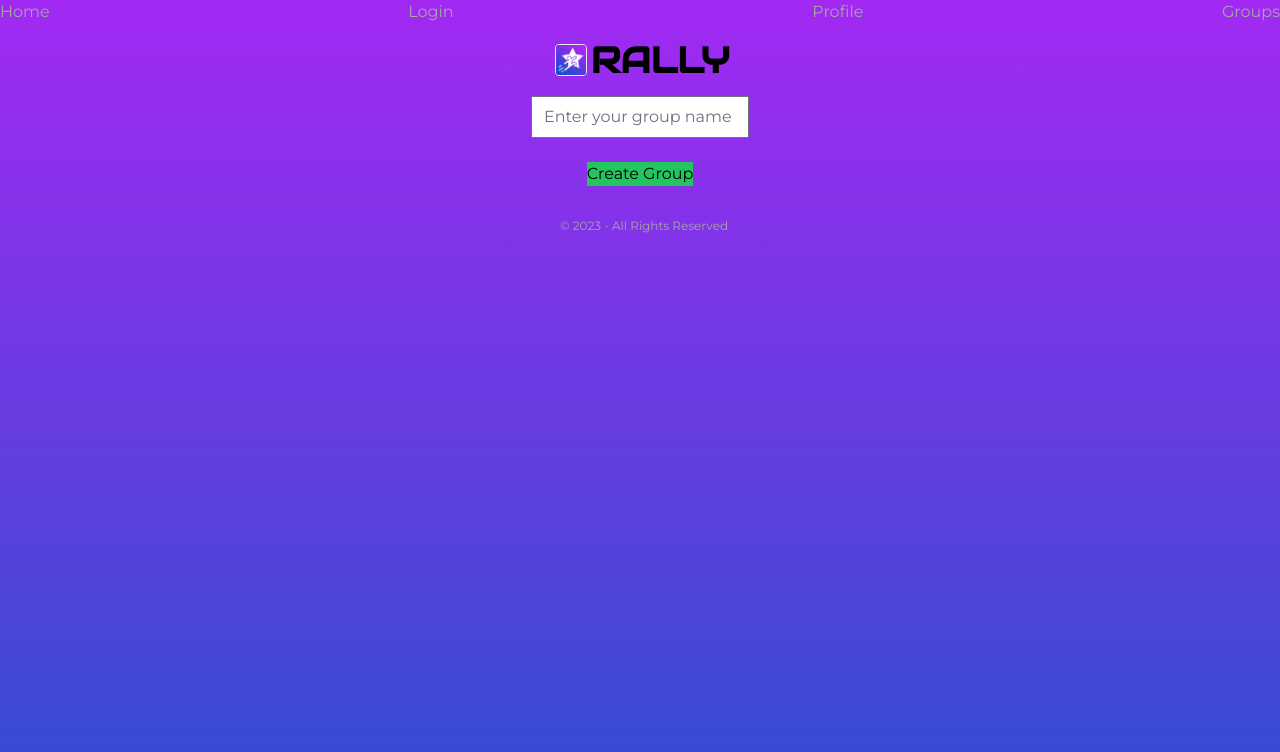
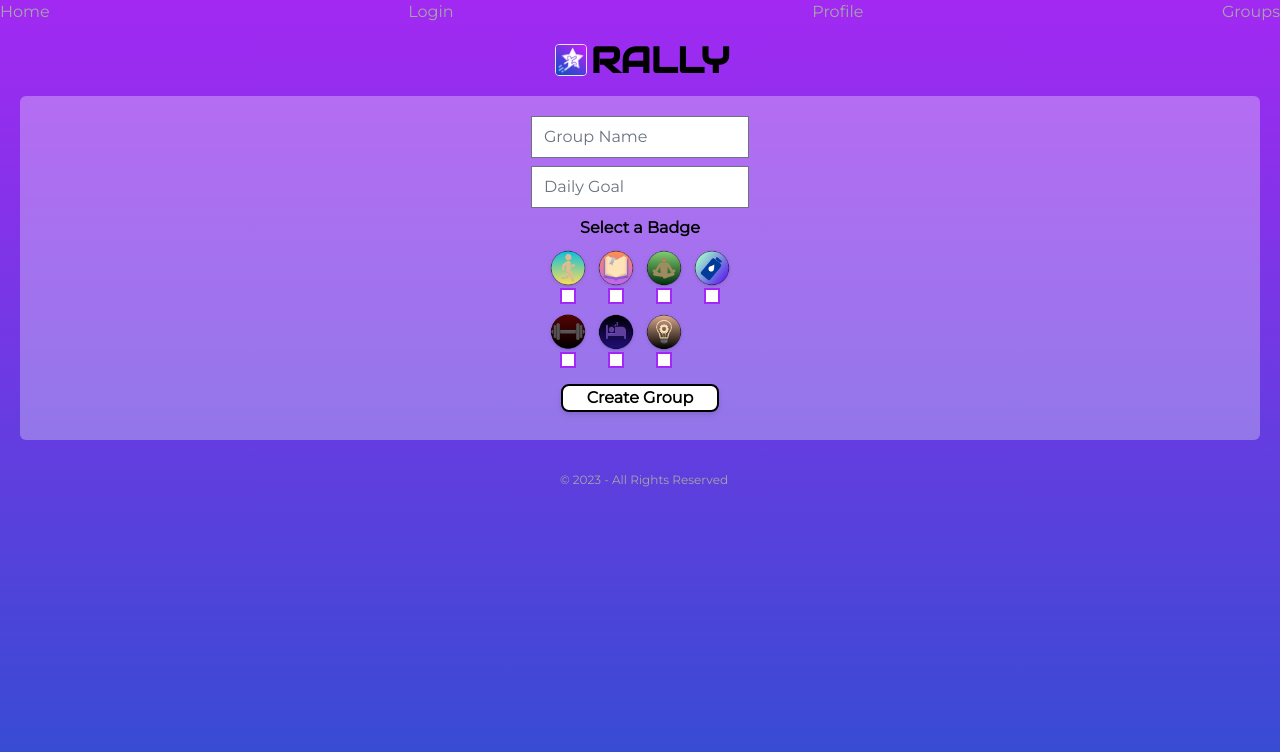
Before and after one commit to luksvrd/Rally, a React (Vite) app in the folder client/: page /groups in a window 1280 px wide. Shown: the top 752 px of the page. Built offline with nearby package versions, Linux system fonts and the light colour scheme.

Commit message:
add radio for icon choice, fix group create

```diff
--- a/client/src/components/create-group.jsx
+++ b/client/src/components/create-group.jsx
@@ -10,11 +10,22 @@ export default function CreateGroup() {
   const handleSubmit = (event) => {
     event.preventDefault();
     const fd = new FormData(event.target);
-    const submission = Object.fromEntries(fd);
+    const submissionData = {
+      name: fd.get("name"),
+      description: fd.get("description"),
+      iconFamily: fd.get("iconFamily"),
+    };
+    const submission = submissionData;
+    // variable to find which radio button is checked
+    const radio = document.querySelector('input[type="checkbox"]:checked');
+    // variable to find the id of the checked radio button
+    const radioId = radio.id;
+    submission.iconFamily = radioId;
     const id = currentUser.data.currentUser.id;
     createGroup({ variables: { userId: id, groupData: submission } });
   };
   return (
+    <div className="middle semi-t-card mx-5 py-5">
       <form
         onSubmit={handleSubmit}
         className="flex flex-col items-center gap-y-2 px-4"
@@ -23,15 +34,131 @@ export default function CreateGroup() {
           type="text"
           label="Group"
           id="name"
-        placeholder="Enter your group name"
+          placeholder="Group Name"
           required
         />
+        <Input
+          type="text"
+          label="Description"
+          id="description"
+          placeholder="Daily Goal"
+          required
+        />
+        <h2 className="font-bold">Select a Badge</h2>
+        <div className="grid grid-cols-4 gap-2">
+          <div className="middle">
+            <img
+              src="../src/icons/walking.png"
+              alt="walking"
+              className="w-10 drop-shadow"
+            />
+            <label className="flex">
+              <input
+                type="checkbox"
+                name="walking"
+                id="walking"
+                className="checkbox"
+              />
+            </label>
+          </div>
+          <div className="middle">
+            <img
+              src="../src/icons/reading.png"
+              alt="reading"
+              className="w-10 drop-shadow"
+            />
+            <label className="flex">
+              <input
+                type="checkbox"
+                name="reading"
+                id="reading"
+                className="checkbox"
+              />
+            </label>
+          </div>
+          <div className="middle">
+            <img
+              src="../src/icons/meditating.png"
+              alt="meditating"
+              className="w-10 drop-shadow"
+            />
+            <label className="flex">
+              <input
+                type="checkbox"
+                name="meditating"
+                id="meditating"
+                className="checkbox"
+              />
+            </label>
+          </div>
+          <div className="middle">
+            <img
+              src="../src/icons/water.png"
+              alt="water"
+              className="w-10 drop-shadow"
+            />
+            <label className="flex">
+              <input
+                type="checkbox"
+                name="water"
+                id="water"
+                className="checkbox"
+              />
+            </label>
+          </div>
+          <div className="middle">
+            <img
+              src="../src/icons/workout.png"
+              alt="workout"
+              className="w-10 drop-shadow"
+            />
+            <label className="flex">
+              <input
+                type="checkbox"
+                name="workout"
+                id="workout"
+                className="checkbox"
+              />
+            </label>
+          </div>
+          <div className="middle">
+            <img
+              src="../src/icons/sleeping.png"
+              alt="sleeping"
+              className="w-10 drop-shadow"
+            />
+            <label className="flex">
+              <input
+                type="checkbox"
+                name="sleeping"
+                id="sleeping"
+                className="checkbox"
+              />
+            </label>
+          </div>
+          <div className="middle">
+            <img
+              src="../src/icons/learning.png"
+              alt="learning"
+              className="w-10 drop-shadow"
+            />
+            <label className="flex">
+              <input
+                type="checkbox"
+                name="learning"
+                id="learning"
+                className="checkbox"
+              />
+            </label>
+          </div>
+        </div>
         <button
           type="submit"
-        className="button mt-4 bg-green-500 hover:bg-green-300"
+          className="my-2 rounded-lg border-2 border-black bg-white px-6 font-semibold drop-shadow-md"
         >
           Create Group
         </button>
       </form>
+    </div>
   );
 }
```
Lines whose indentation alone changed are shown as unchanged.
